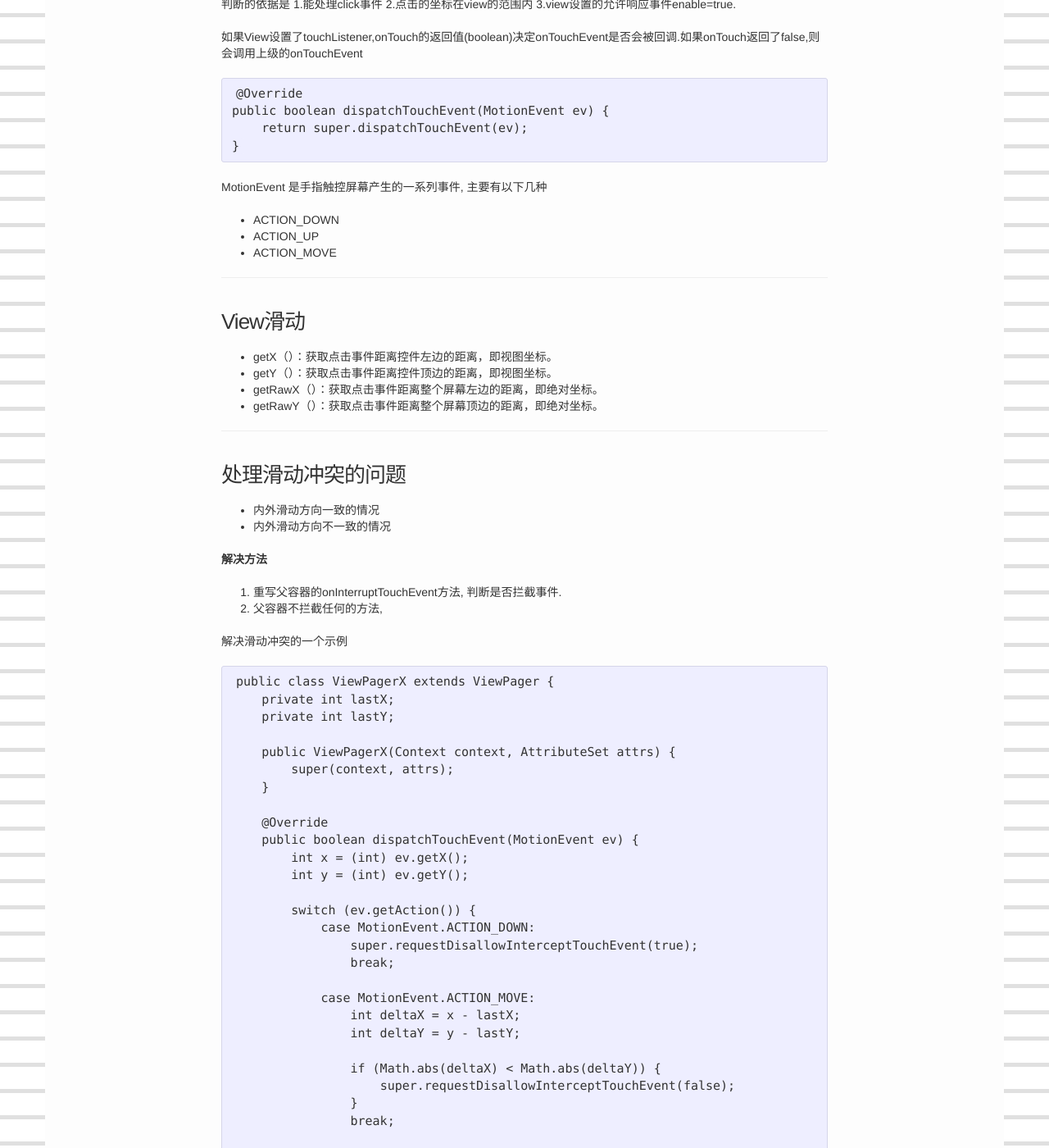
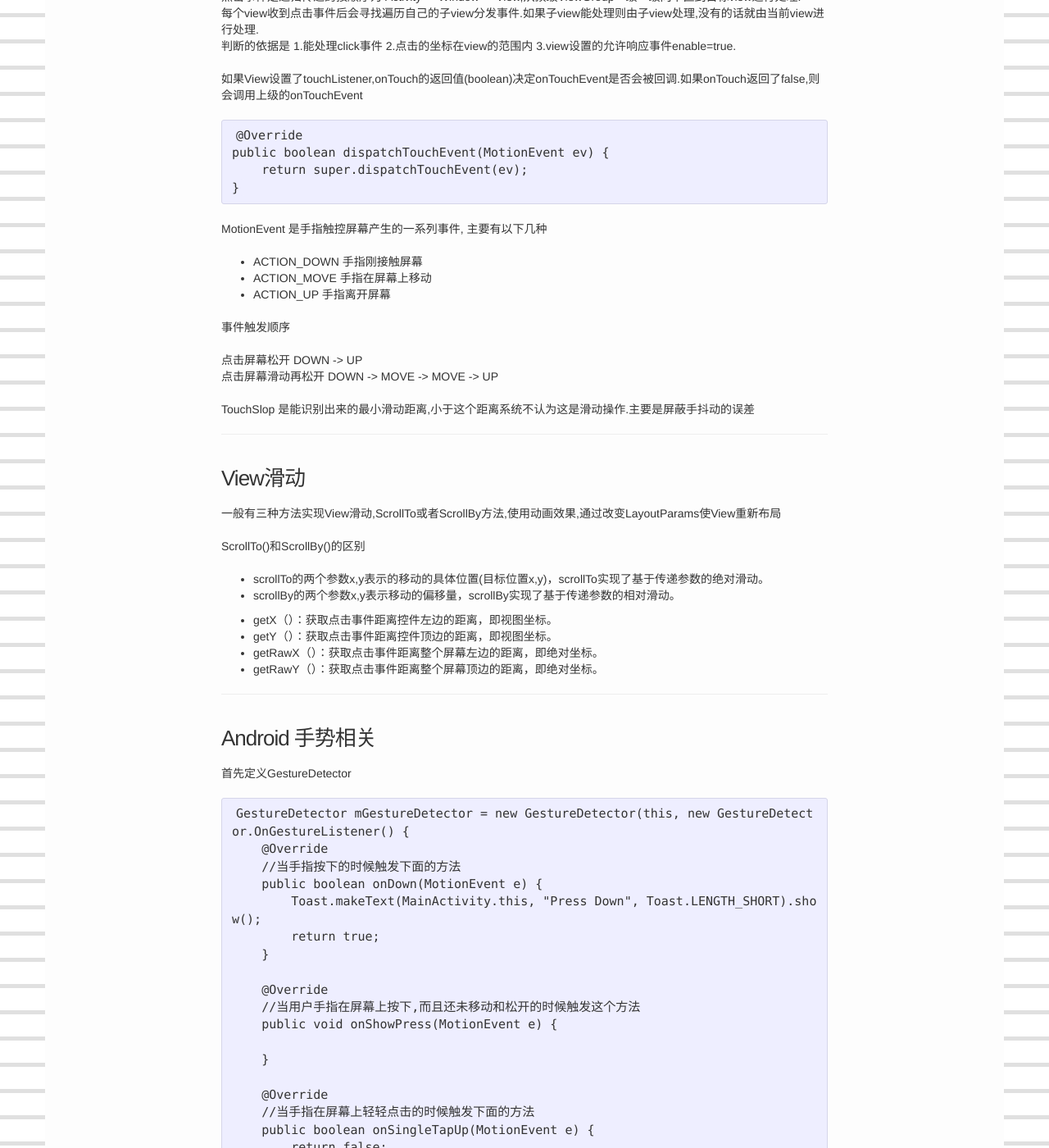
Before and after one commit to viator42/viator42.github.io, a Jekyll site: the page built from _posts/2019-3-25-android-view.markdown, in a window 1280 px wide and 1400 px high, scrolled down 2935 px. Shown: the whole window at 82% size. Built offline with Jekyll 4.4.1, drawn with Linux system fonts in a browser that asks for light colours; some of the changed text lies outside the part shown.

Commit message:
update post

```diff
--- a/_posts/2019-3-25-android-view.markdown
+++ b/_posts/2019-3-25-android-view.markdown
@@ -5,25 +5,25 @@
 categories: android
 ---
 
-## View绘制的过程
-
 各种组件都是ViewGroup的子类,ViewGroup是View的子类,view结构如下
 
 ![view结构](http://zhaowen.io/post/Android_Dive_Deep_In_View/decor_view.jpg)
 
 Android的UI界面是一个树形结构,View的嵌套.子View在父View中，这些View都经过一个相同的流程最终显示到屏幕上
+
+view的位置由top，left，right，bottom四个值来确定，宽度是right-left，高度是bottom-top。
+
+--------
+
+## View绘制的过程
+
 每一个View的绘制都有Measure,Layout,Draw三个步骤的过程
 
 measure -> onMeasure() -> layout -> onLayout() -> draw -> onDraw()
 
-* Measure()
-测量视图的大小
-
-* Layout()
-计算视图的位置
-
-* Draw()
-视图绘制到屏幕上
+* Measure() 测量视图的大小
+* Layout()  计算视图的位置
+* Draw()    视图绘制到屏幕上
 
 meaure会经历performMeaure -> meaure -> onMeaure 的调用过程,其他两个也是同样
 视图绘制过程中会回调onMeasure(), onLayout(), onDraw()方法,自定义View的时候需要重写这三个方法
@@ -43,16 +43,16 @@
         super.onDraw(canvas);
     }
 
-点击屏幕的事件顺序 DOWN->UP
-滑动屏幕的事件顺序 DOWN->MOVE...->UP
-
 widthMeasureSpec和heightMeasureSpec是测量的view的尺寸
-其中高两位是模式
+其中高两位是模式，低两位是测量值
 模式分为一下三种
 
 * EXACTLY 当View的layout_width和layout_height设置的是固定值的时候
 * AT_MOST 控件的layout_width和layout_height设置成wrap_content的时候,控件的大小随着子控件的大小变化.
 * UNSPECIFIED 不指定测量的大小
+
+MeasureSpec和LayoutParam的关系
+系统使用MeasureSpec来测量View的尺寸，LayoutParam在绘制的时候会转换成MeasureSpec。LayoutParam需要和父容器一起决定MeasureSpec的值。
 
 __重写onMeasure__
 
@@ -118,18 +118,88 @@
 
 MotionEvent 是手指触控屏幕产生的一系列事件, 主要有以下几种
 
-* ACTION_DOWN
-* ACTION_UP
-* ACTION_MOVE
+* ACTION_DOWN 手指刚接触屏幕
+* ACTION_MOVE 手指在屏幕上移动
+* ACTION_UP 手指离开屏幕
+
+事件触发顺序
+
+点击屏幕松开 DOWN -> UP
+点击屏幕滑动再松开 DOWN -> MOVE -> MOVE -> UP
+
+TouchSlop 是能识别出来的最小滑动距离,小于这个距离系统不认为这是滑动操作.主要是屏蔽手抖动的误差
 
 --------
 
 ### View滑动
 
+一般有三种方法实现View滑动,ScrollTo或者ScrollBy方法,使用动画效果,通过改变LayoutParams使View重新布局
+
+ScrollTo()和ScrollBy()的区别
+
+* scrollTo的两个参数x,y表示的移动的具体位置(目标位置x,y)，scrollTo实现了基于传递参数的绝对滑动。
+* scrollBy的两个参数x,y表示移动的偏移量，scrollBy实现了基于传递参数的相对滑动。
+
 * getX（）：获取点击事件距离控件左边的距离，即视图坐标。
 * getY（）：获取点击事件距离控件顶边的距离，即视图坐标。
 * getRawX（）：获取点击事件距离整个屏幕左边的距离，即绝对坐标。
 * getRawY（）：获取点击事件距离整个屏幕顶边的距离，即绝对坐标。
+
+--------
+
+### Android 手势相关
+
+首先定义GestureDetector
+
+    GestureDetector mGestureDetector = new GestureDetector(this, new GestureDetector.OnGestureListener() {
+        @Override
+        //当手指按下的时候触发下面的方法
+        public boolean onDown(MotionEvent e) {
+            Toast.makeText(MainActivity.this, "Press Down", Toast.LENGTH_SHORT).show();
+            return true;
+        }
+
+        @Override
+        //当用户手指在屏幕上按下,而且还未移动和松开的时候触发这个方法
+        public void onShowPress(MotionEvent e) {
+
+        }
+
+        @Override
+        //当手指在屏幕上轻轻点击的时候触发下面的方法
+        public boolean onSingleTapUp(MotionEvent e) {
+            return false;
+        }
+
+        @Override
+        //当手指在屏幕上滚动的时候触发这个方法
+        public boolean onScroll(MotionEvent e1, MotionEvent e2, float distanceX, float distanceY) {
+            return false;
+        }
+
+        @Override
+        //当用户手指在屏幕上长按的时候触发下面的方法
+        public void onLongPress(MotionEvent e) {
+            Toast.makeText(MainActivity.this, "Long pressed", Toast.LENGTH_SHORT).show();
+        }
+
+        @Override
+        //当用户的手指在触摸屏上拖过的时候触发下面的方法,velocityX代表横向上的速度,velocityY代表纵向上的速度
+        public boolean onFling(MotionEvent e1, MotionEvent e2, float velocityX, float velocityY) {
+            return false;
+        }
+    });
+
+组件应用touch事件, 将touch事件交给gesture处理
+
+    button = (Button) findViewById(R.id.test_btn);
+    button.setOnTouchListener(new View.OnTouchListener() {
+        @Override
+        public boolean onTouch(View v, MotionEvent event) {
+            mGestureDetector.onTouchEvent(event);
+            return true;
+        }
+    });
 
 --------
 
```
Also changed, not shown: _posts/2014-4-4-android-note.markdown (+0 -67 lines).
